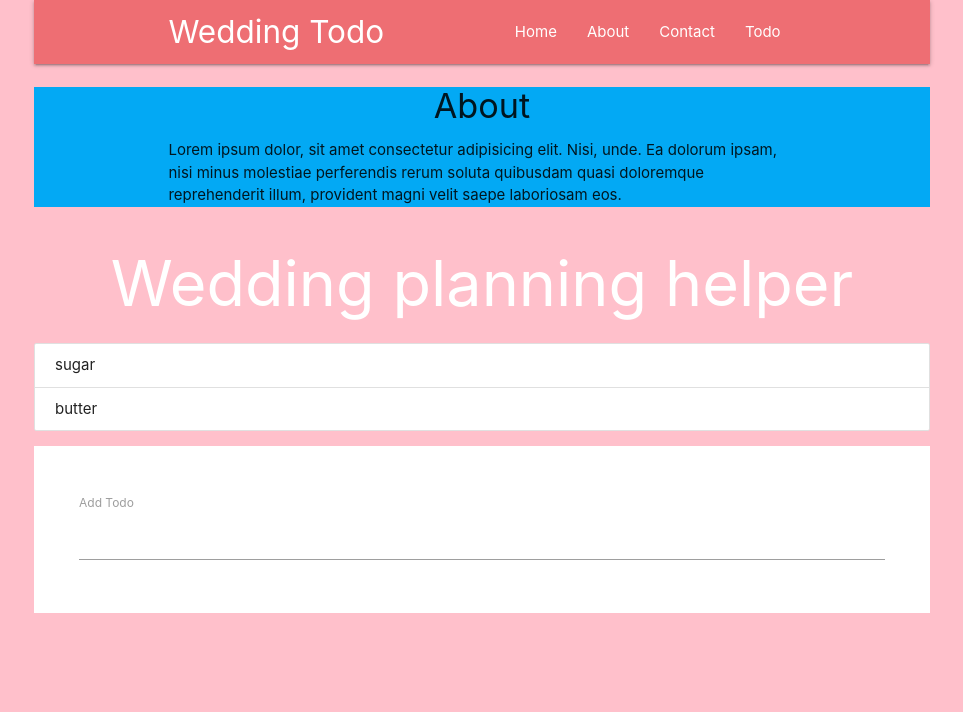
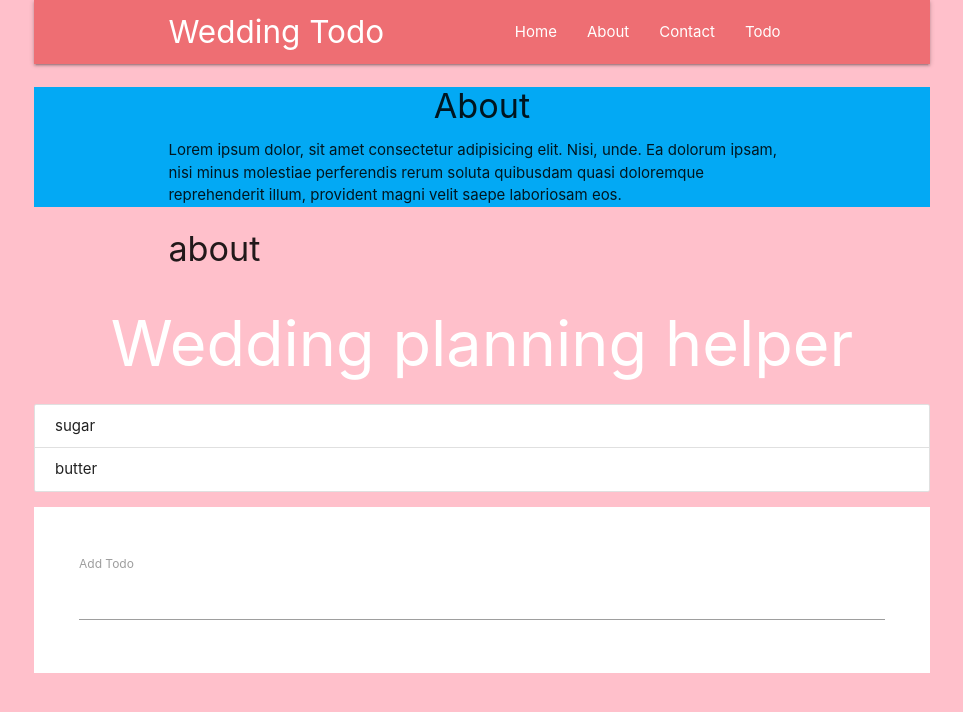
Before and after one commit to ch264/wedding_todo, a React (Create React App) app in the folder my-app/: page /about in a window 1280 px wide. Shown: the top 712 px of the page, without its empty margins (158-1121 px from the left). Built offline with nearby package versions, Linux system fonts and the light colour scheme.

Commit message:
working on route parameters

```diff
--- a/my-app/src/App.js
+++ b/my-app/src/App.js
@@ -13,6 +13,8 @@ import Contact from './components/Contact';
 import Navbar from './components/Navbar';
 
 import { BrowserRouter, Route } from 'react-router-dom'
+
+import Todo from './components/Todo'
 
 
 class App extends Component {
@@ -82,6 +84,8 @@ class App extends Component {
         <Route exact path='/' component={Home} />
         <Route path='/about' component={About} />
         <Route path='/contact' component={Contact} />
+        <Route path="/:todo_id" component={Todo} />
+
 
 
 
--- a/my-app/src/components/Home.js
+++ b/my-app/src/components/Home.js
@@ -1,4 +1,5 @@
 import React from 'react';
+
 
 const Home = () => {
 	return (
--- /dev/null
+++ b/my-app/src/components/Todo.js
@@ -0,0 +1,26 @@
+import React, { Component } from 'react'
+
+class Todo extends Component {
+
+	state = {
+		id: null
+	}
+	// fetch data in componentDidMount
+	componentDidMount() {
+		// identify which todo to grab by fetching id
+		let id = this.props.match.params.todo_id;
+		this.setState({
+			id: id
+		})
+	}
+
+	render() {
+		return (
+			<div className="container">
+				<h4>{this.state.id}</h4>
+			</div>
+		)
+	}
+}
+
+export default Todo
--- a/my-app/src/components/Todos.js
+++ b/my-app/src/components/Todos.js
@@ -1,4 +1,5 @@
 import React from 'react'
+import { Link } from 'react-router-dom'
 
 const Todos = ({todos, deleteTodo}) => {
 
@@ -6,9 +7,14 @@ const Todos = ({todos, deleteTodo}) => {
 		todos.map(todo => {
 			return (
 				// react expects a unique key on every surrounding element that is returned
-				<div className="collection-item" key={todo.id}>
-					<span onClick={() => {deleteTodo(todo.id)}}>{todo.content}</span>
-				</div>
+
+					<div className="collection-item" key={todo.id}>
+						{/* <span onClick={() => {deleteTodo(todo.id)}}>{todo.content}</span> */}
+
+						<span>{todo.content}</span>
+
+					</div>
+
 			)
 		})
 	) : (
```
